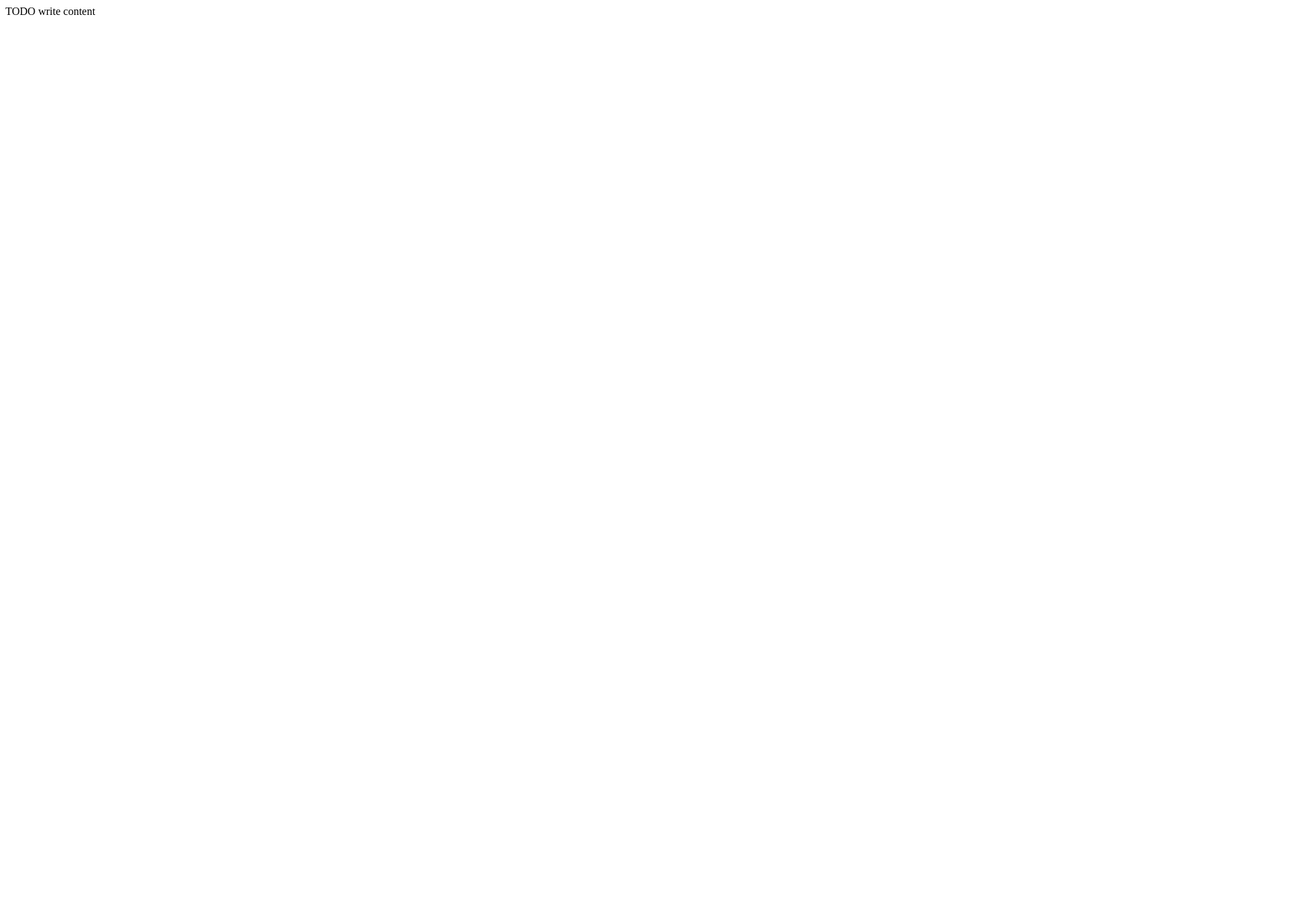
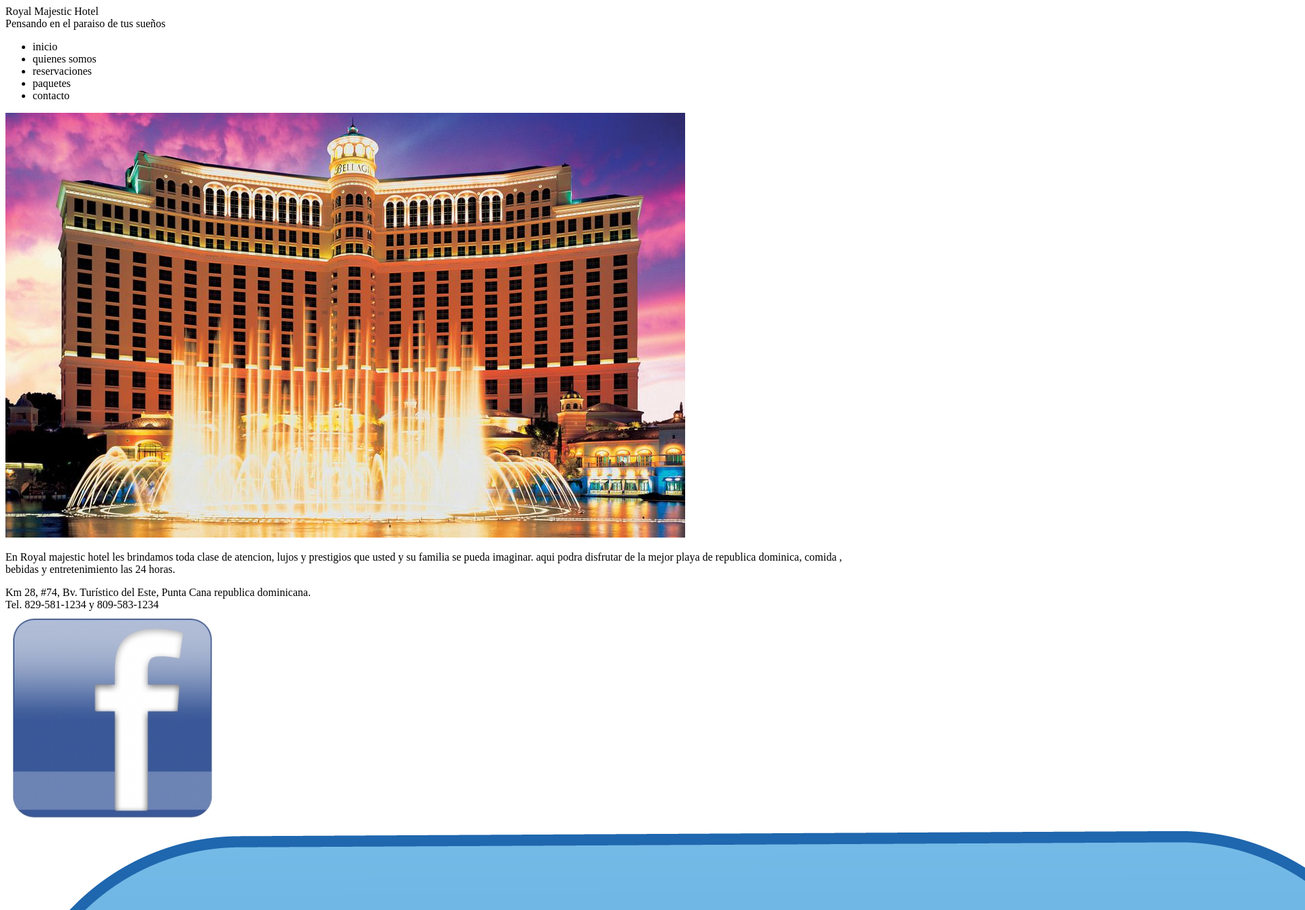
Before and after one commit to fmisael30/segundo-parcial, a website: page public_html/index.html in a window 1280 px wide. Shown: the top 1339 px of the page at 68% size, 1920 px wide, since content can reach past the window. Before the commit the page ends 800 px from the top, so only its background shows below. Drawn offline with Linux system fonts and the light colour scheme.

Commit message:
trabajando el index

```diff
--- a/public_html/index.html
+++ b/public_html/index.html
@@ -6,11 +6,42 @@ and open the template in the editor.
 -->
 <html>
     <head>
-        <title>TODO supply a title</title>
+        <title>Royal Majestic Hotel</title>
         <meta charset="UTF-8">
         <meta name="viewport" content="width=device-width, initial-scale=1.0">
     </head>
     <body>
-        <div>TODO write content</div>
+        <div id="cabecera">
+            Royal Majestic Hotel</br>
+            <span>Pensando en el paraiso de tus sueños</span>
+            <div id="menu">
+            <ul>
+            <li>inicio </li>
+            <li>quienes somos </li>
+            <li>reservaciones </li>
+            <li> paquetes </li>
+            <li>contacto</li>
+
+            </ul>
+            </div>
+            </div>
+
+
+        <div id="cuerpo">
+             <img src="../imagenes2/img11.jpg"/>
+            <p> En Royal majestic hotel les brindamos toda clase de atencion, lujos y prestigios
+                que usted y su familia se pueda imaginar. aqui podra disfrutar de la mejor playa de
+                republica dominica, comida , bebidas y entretenimiento las 24 horas. </p>
+        </div>
+        <div id="pie">
+           Km 28, #74, Bv. Turístico del Este, Punta Cana republica dominicana. </br>
+     Tel. 829-581-1234 y 809-583-1234</br>
+     <img src="../imagenes2/img22.jpg"/>
+     <img src="../imagenes2/img33.jpg"/>
+     <img src="../imagenes2/img44.jpg"/>
+    </div>
+
+
+
     </body>
 </html>
```
Also changed, not shown: imagenes2/img11.jpg (renamed from imagenes/img1.jpg), imagenes2/img22.jpg (renamed from imagenes/img2.jpg), imagenes2/img33.jpg (renamed from imagenes/img3.jpg), imagenes2/img44.jpg (renamed from imagenes/img4.jpg).
